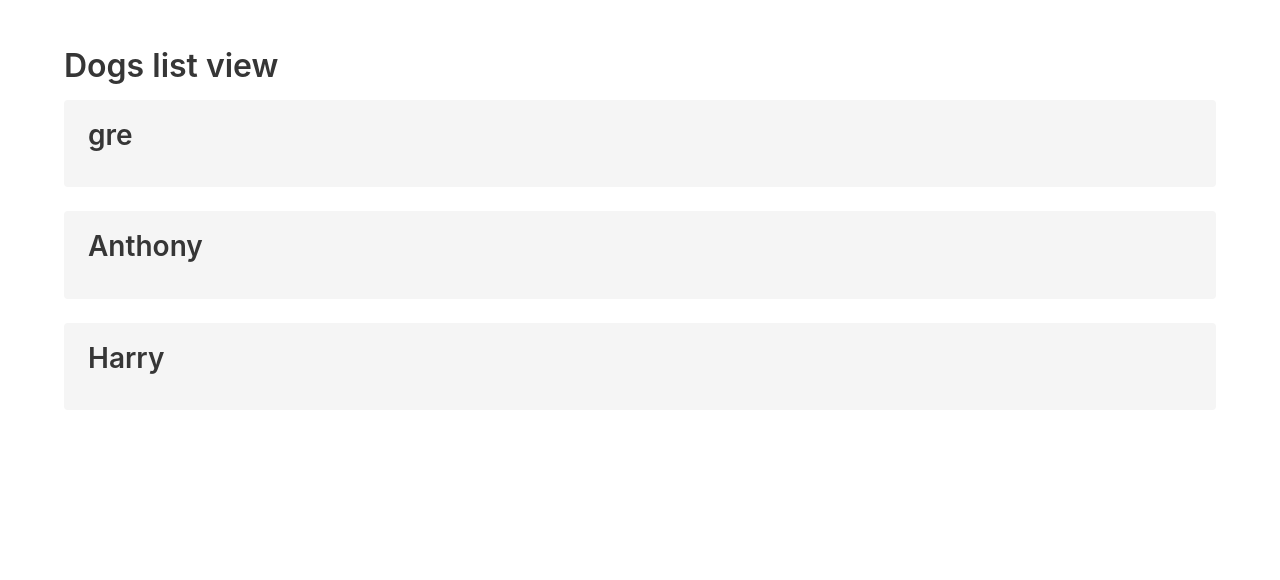
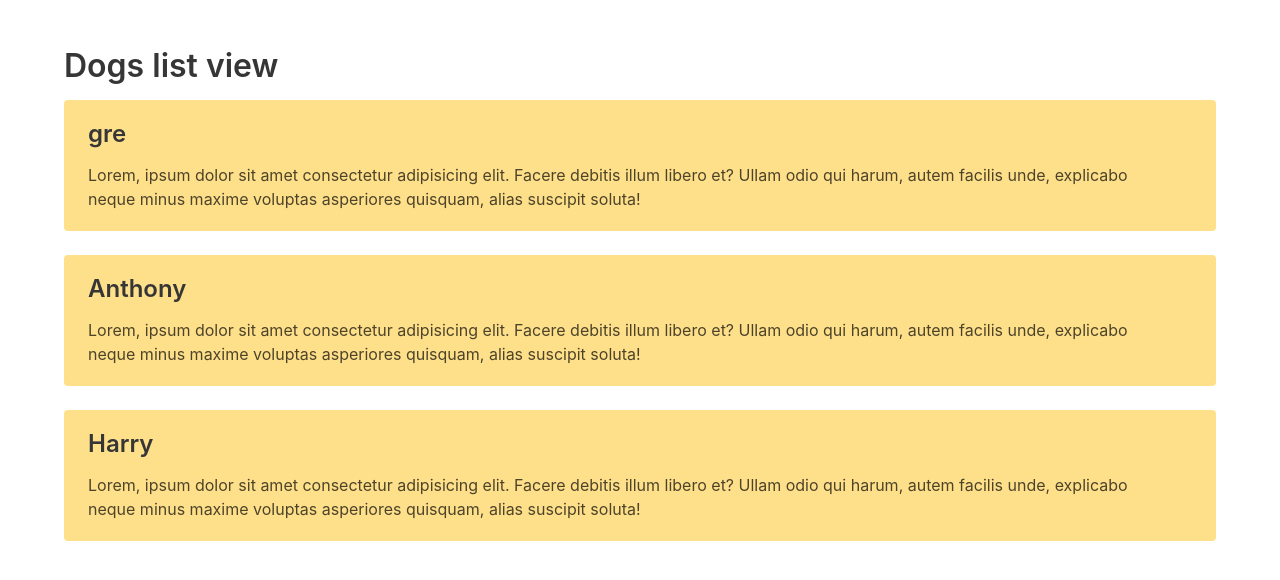
Before and after one commit to danielc92/django-sandbox, a Django app: page /dog/list/ in a window 1280 px wide. Shown: the top 580 px of the page. Run offline with Django 3.2, Linux system fonts and the light colour scheme; data comes from the database, SQL or seed files in the repository; some libraries are stand-ins or nearby versions.

Commit message:
Minor change to dog list view

```diff
--- a/templates/dog_list.html
+++ b/templates/dog_list.html
@@ -7,8 +7,9 @@
 <section class="content">
     <h1>{{ title }}</h1>
     {% for d in data %}
-    <div class="notification">
-        <h2>{{ d.dog_name }}</h2>
+    <div class="notification is-warning">
+        <h3>{{ d.dog_name }}</h3>
+        <p>Lorem, ipsum dolor sit amet consectetur adipisicing elit. Facere debitis illum libero et? Ullam odio qui harum, autem facilis unde, explicabo neque minus maxime voluptas asperiores quisquam, alias suscipit soluta!</p>
     </div>
 
     {% endfor %}
```
